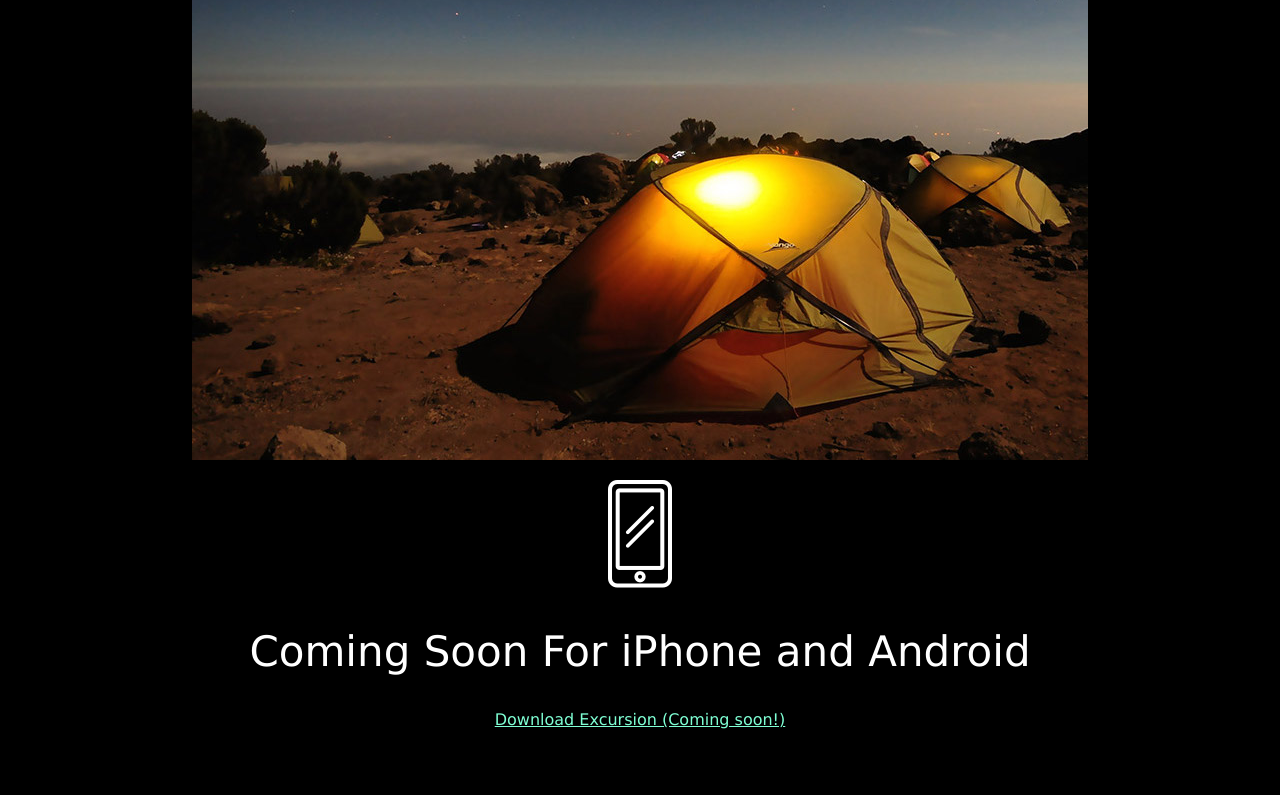
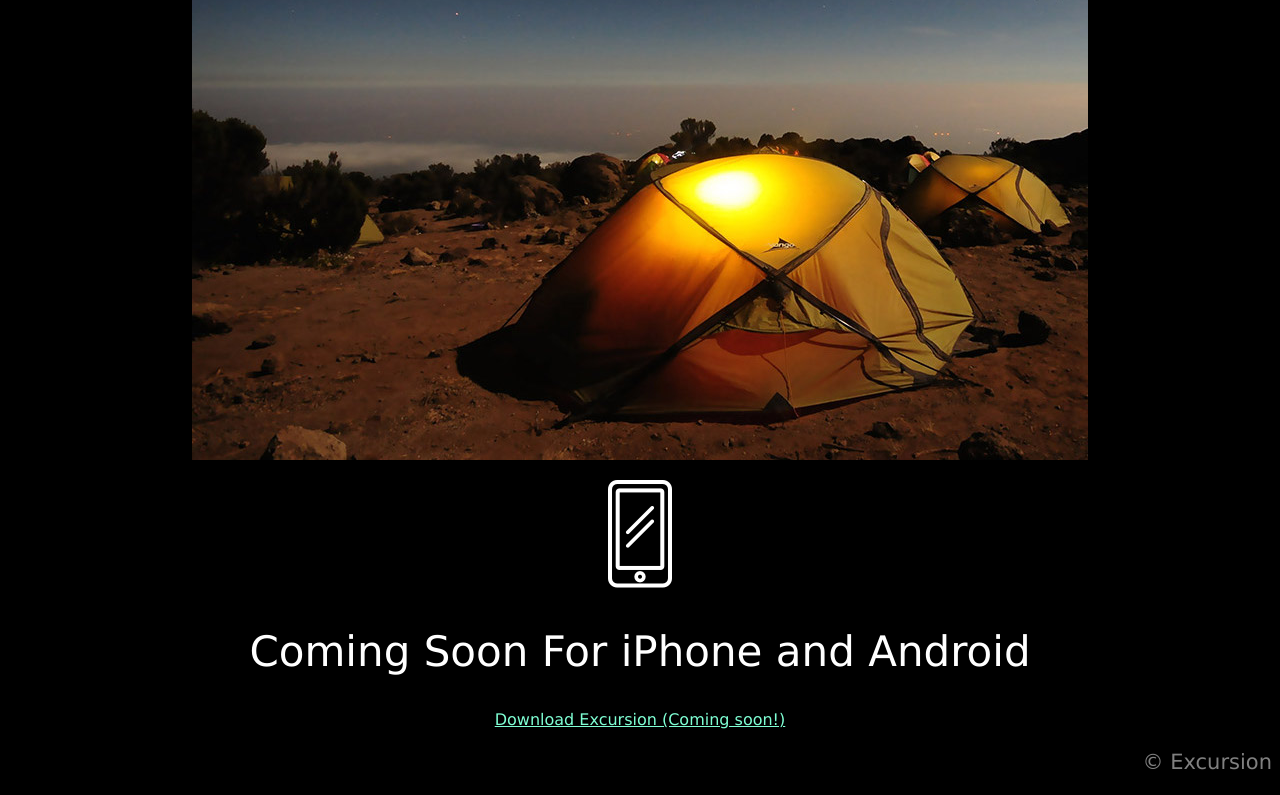
Before and after one commit to cadelphonse/excursion, a plain HTML site: page index.html in a window 1280 px wide. Shown: the part 552-1347 px from the top of the page. Before the commit the page ends 1297 px from the top, so only its background shows below. Drawn offline with Linux system fonts and the light colour scheme.

Commit message:
Final push

```diff
--- a/index.html
+++ b/index.html
@@ -20,6 +20,7 @@
     <p><img src="resources/images/phone.png" alt="phone icon"></p>
     <h2 class="header--secondary">Coming Soon For iPhone and Android</h2>
      <p><a class="link--cta" href="#">Download Excursion (Coming soon!)</a></p>
+     <p class="footer">© Excursion</p>
 
 </body>
 </html>
--- a/resources/css/style.css
+++ b/resources/css/style.css
@@ -27,3 +27,9 @@ body {
     font-size: 16px;
     color: aquamarine;
 }
+/* LINKS */
+.footer {
+    color: grey;
+    font-size: 21px;
+    text-align: right;
+}
```
